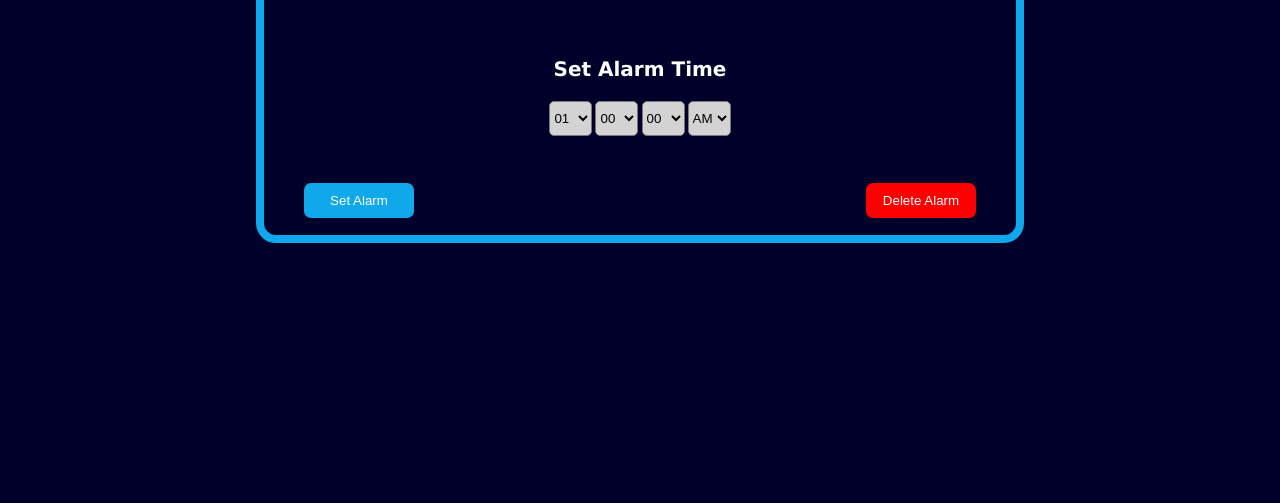
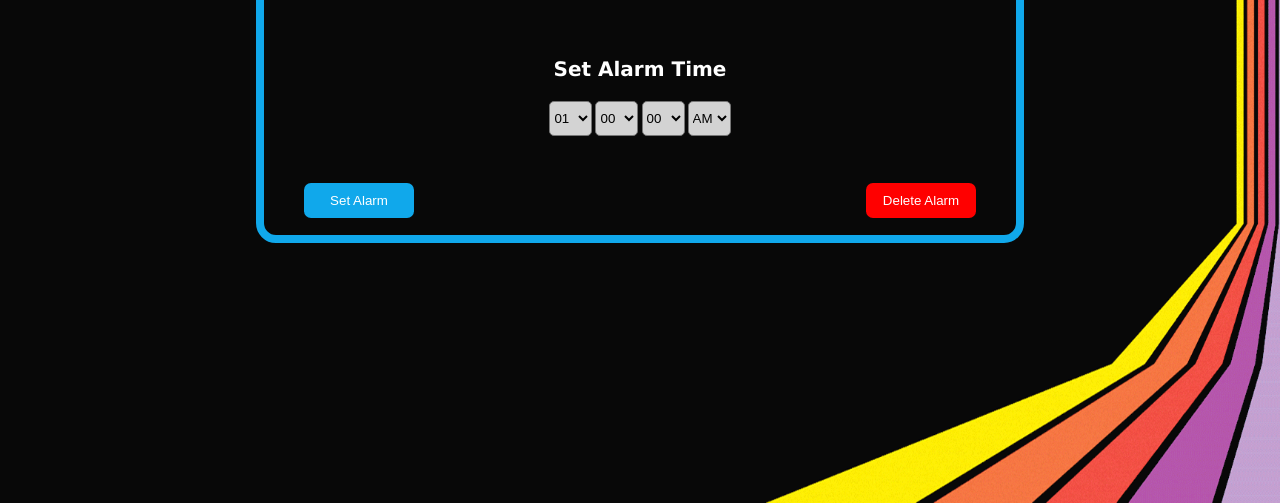
Before and after one commit to KaranSurana/AlarmClockUsingVanillaJS, a plain HTML site: page index.html in a window 1280 px wide. Shown: the part 297-800 px from the top of the page. Drawn offline with Linux system fonts and the light colour scheme.

Commit message:
first commit

```diff
--- a/index.html
+++ b/index.html
@@ -107,7 +107,7 @@
 
 
 			/* Background GIF*/
-			document.body.style.backgroundImage = "url('3.gif')";
+			document.body.style.backgroundImage = "url('bg.gif')";
 
 			document.body.style.backgroundSize = "cover";
 		</script>
```
